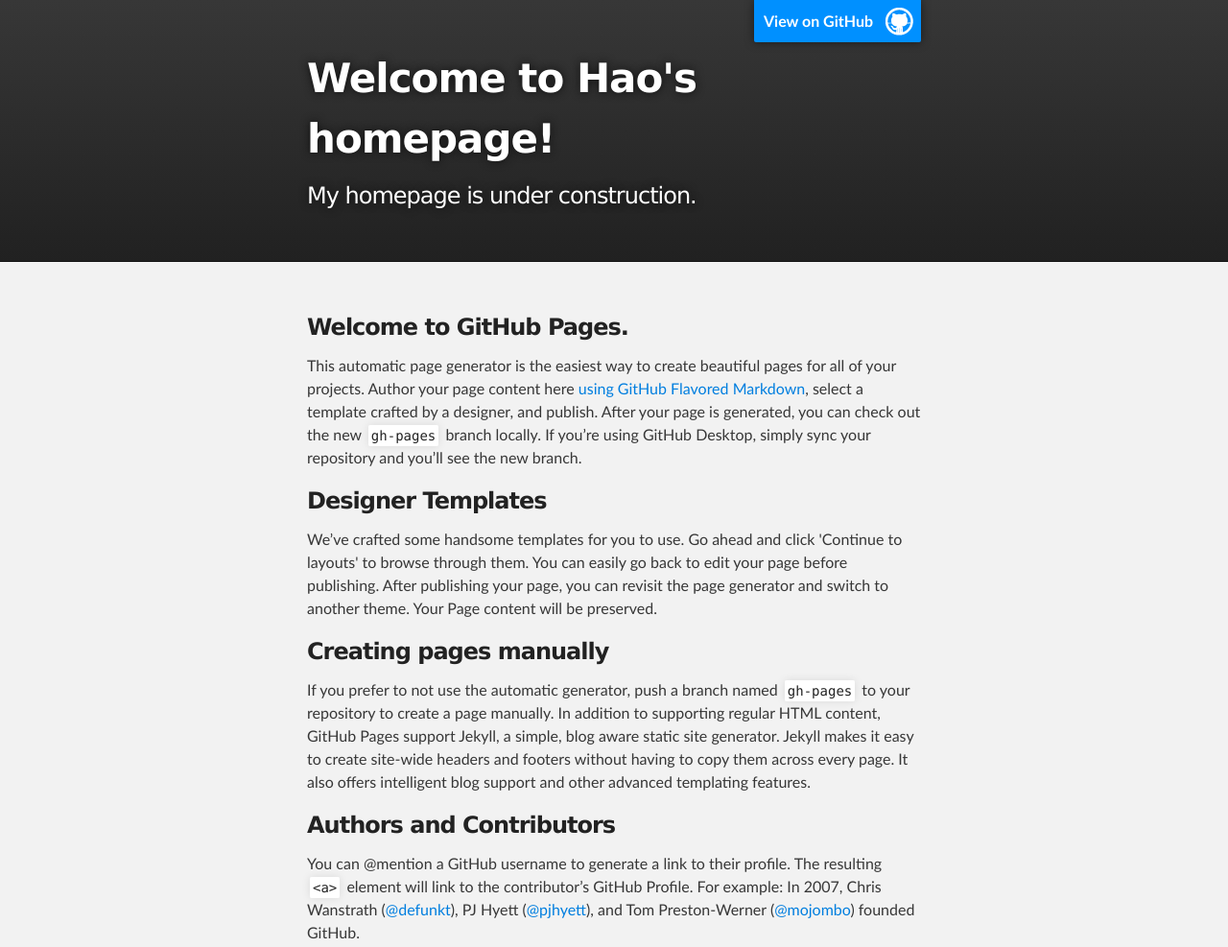
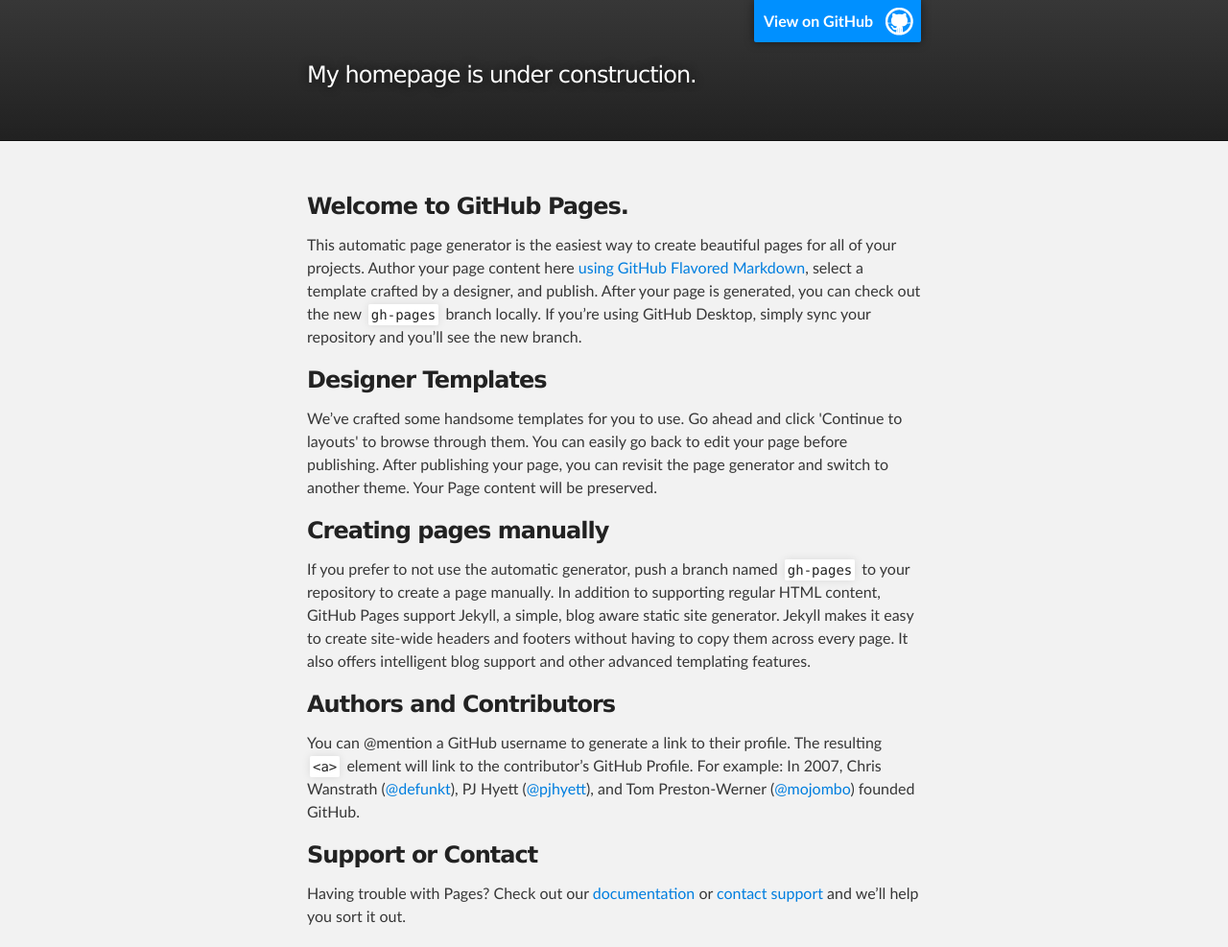
Before and after one commit to uewik/uewik.github.io, a plain HTML site: page index.html in a window 1280 px wide. Shown: the top 987 px of the page at 96% size. Drawn offline with Linux system fonts and the light colour scheme.

Commit message:
Updated title

```diff
--- a/index.html
+++ b/index.html
@@ -8,7 +8,7 @@
 
     <link rel="stylesheet" type="text/css" media="screen" href="stylesheets/stylesheet.css">
 
-    <title>Uewik.GitHub.io</title>
+    <title>Welcome to Hao's homepage!</title>
   </head>
 
   <body>
@@ -18,7 +18,7 @@
         <header class="inner">
           <a id="forkme_banner" href="https://github.com/uewik">View on GitHub</a>
 
-          <h1 id="project_title">Welcome to Hao's homepage!</h1>
+          <h1 id="project_title"></h1>
           <h2 id="project_tagline">My homepage is under construction.</h2>
 
         </header>
```
